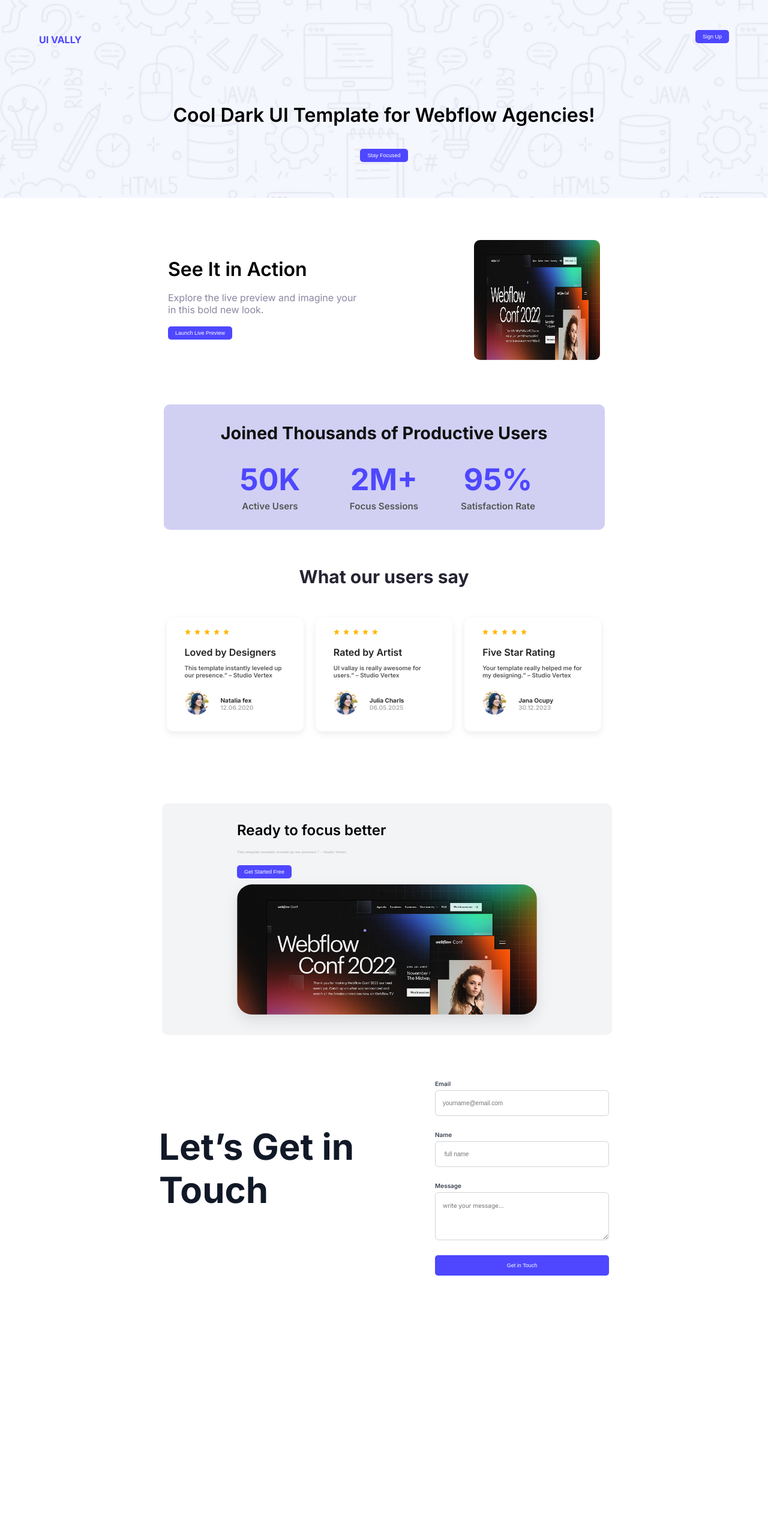
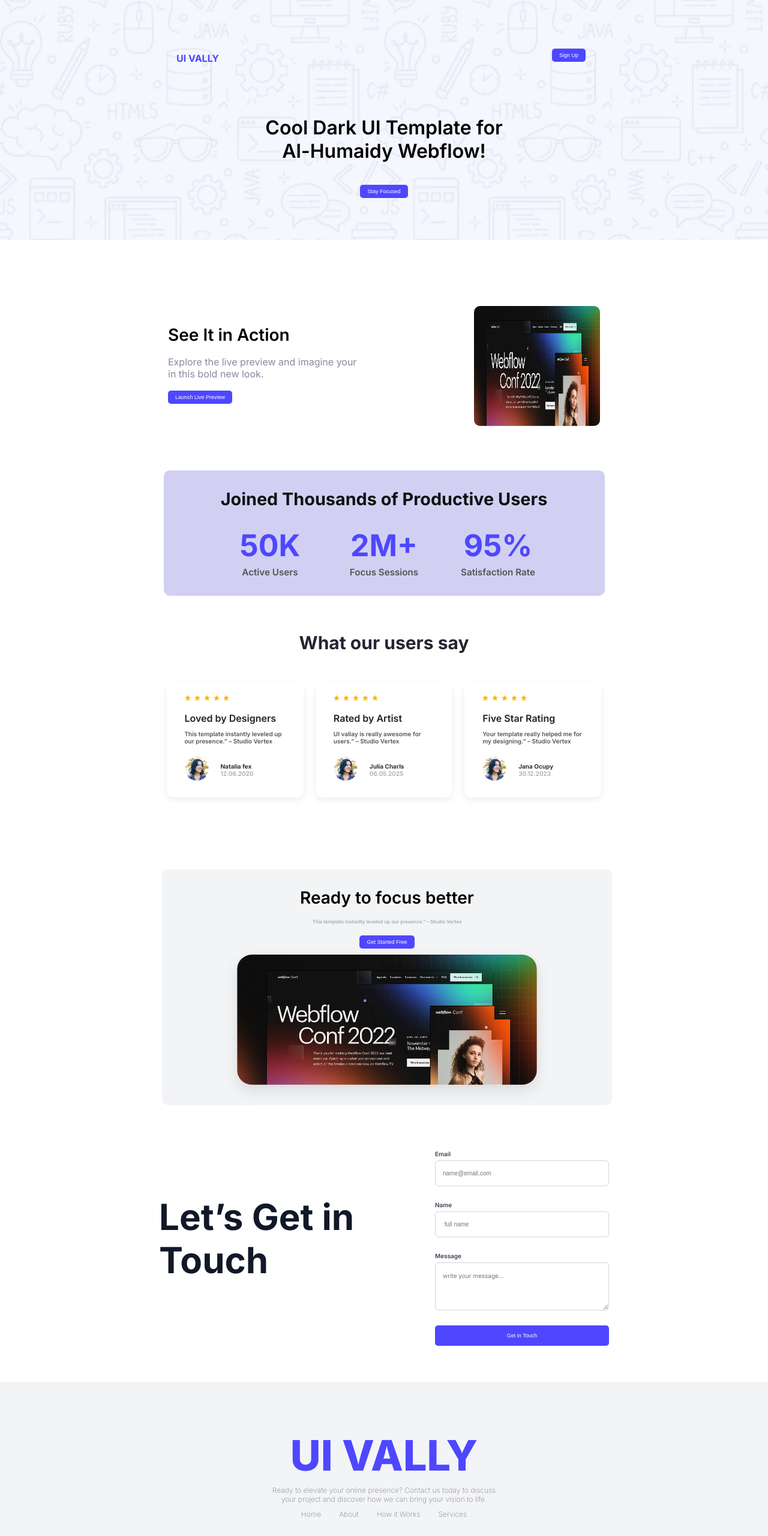
Before and after one commit to humaeidmansur/assignment-one, a plain HTML site: page assignmentone.html in a window 1280 px wide. Shown: the whole page at 60% size. Before the commit the page ends 2186 px from the top, so only its background shows below. Drawn offline with Linux system fonts and the light colour scheme.

Commit message:
added the end section form,footer and finish updating before push

```diff
--- a/assignmentone.html
+++ b/assignmentone.html
@@ -23,15 +23,14 @@
 
 
             <div class="nav">
-                <div class="logo">UI VALLY
+                <div class="logo">UI VALLY</div>
 
-                </div>
-                <button class="btn-primary">Sign Up</button>
+                <button class="btn-primary up">Sign Up</button>
             </div>
 
             <div class="header-title">
-            <h1 class="Focused">Cool Dark UI Template for Webflow Agencies!</h1>
-            <button style ="margin-top: 37px;" class="btn-primary">Stay Focused</button>
+            <h1 class="focused">Cool Dark UI Template for <br>Al-Humaidy Webflow!</h1>
+            <button class="btn-primary spaced">Stay Focused</button>
             </div>
 
         </div>
@@ -228,9 +227,9 @@ This template instantly leveled up our presence.” – Studio Vertex
 
             <label for="Email" class="Email"
             >Email</label>
-                <input type="email"  id= "Email"  placeholder="yourname@email.com">
+                <input type="email"  id= "Email"  placeholder="name@email.com">
 
- <label for="Name" class="Email"
+            <label for="Name" class="Email"
             >Name</label>
                 <input type="name"  id= "Name"  placeholder=" full name "  >
 
@@ -260,6 +259,21 @@ This template instantly leveled up our presence.” – Studio Vertex
 
     <footer>
 
+  <div class="finished">
+
+    <h1 class="end">UI VALLY</h1>
+    <p class="change sub-change">Ready to elevate your online presence? Contact us today to discuss<br>
+     your project and discover how we can bring your vision to life.</p>
+
+  </div>
+
+  <div class="link">
+  <a href="" class="link-design">Home</a>
+  <a href="" class="link-design">About</a>
+  <a href="" class="link-design">How it Works</a>
+  <a href="" class="link-design">Services</a>
+  </div>
+
     </footer>
 
 </body>
--- a/style.css
+++ b/style.css
@@ -1,6 +1,6 @@
 
-.logo,.Focused,.title ,.productive ,.digit, .review-heading ,.name,.review-title,.Date,.skill-description,.touch,.Email,.Message
-{
+.logo,.focused,.title ,.productive ,.digit, .review-heading ,.name,.review-title,.Date,.skill-description,.touch,.Email,.Message
+,.change, .end ,.link-design{
   font-family: "Inter", sans-serif;
   font-optical-sizing: auto;
   font-weight: 600;
@@ -16,30 +16,68 @@
  /* Header */
 
 .header{
-    text-align: center;
-    padding: 50px 20px;
-    background-image: url('B12A01-landing-launchpad/Assets/Hero-bg.png');
-    background-repeat: no-repeat;
-    margin-bottom: 50px;
 
+  background-image: url('B12A01-landing-launchpad/Assets/Hero-bg.png');
+  background-size: cover;
+  background-position: center;
+  background-repeat: no-repeat;
+  height: 400px;
+  width: 100%;
+  display: flex;
+  align-items: center;
+}
+
+.container {
+  width: 90%;
+  max-width: 1200px;
+  margin: 0 auto;
+}
+
+
+
+.spaced{
+  margin-top: 37px;
 }
 
 .logo {
 font-weight: bold;
 font-size: 34;
 color:#4E47FF;
+margin-left: 230px;
+}
+
+.up{
+
+  margin-right: 240px;
+
+}
+
+.nav{
+    display: flex;
+    justify-content: space-between;
+    align-items: center;
+    padding-top: 20px;
+    padding-bottom: 80px;
+
+}
+
+.sign{
+margin-top:300px;
 }
 
 
-
 .header-title{
+    margin-top: 0px;
+    text-align: center;
     gap: 158px;
 }
 
 
-.Focused{
+.focused{
     gap:37px;
     align-items: center;
+    max-width: 700px;
+    margin: 0 auto;
 
 }
 
@@ -60,19 +98,6 @@ main{
     margin: 0 auto;
 }
 
-.nav{
-    display: flex;
-    justify-content: space-between;
-    align-items: center;
-    margin-bottom: 90px;
-    padding-left: 45px;
-    padding-right: 45px;
-
-}
-
-.sign{
-margin-top:300px;
-}
 
 /* container-one */
 
@@ -85,7 +110,7 @@ margin-top:300px;
     margin-top: 0px;
     margin-right: 150px;
     margin-left: 40px;
-    padding-top: 10px;
+    padding-top: 100px;
     padding-left: 200px;
 }
 
@@ -274,7 +299,7 @@ main{
 
 
 .section-four {
-  background-color: #f3f4f6; /* soft gray background */
+  background-color: #f3f4f6;
   padding: 30px 30px;
   border-radius: 10px;
   display: flex;
@@ -284,16 +309,17 @@ main{
   width:750px;
 }
 
-.container-five {
-  width: 800px;
-  margin:0 auto;
-  text-align: left;
+.container-four{
+  text-align:center;
 }
 
+.title {
+  font-size: 28px;
+}
 
 .change{
 
-font-size:7px;
+font-size:8px;
 color: #aaa;
 }
 
@@ -320,6 +346,12 @@ color: #aaa;
 .container-five {
   padding: 60px 20px;
 
+}
+
+.container-five {
+  width: 800px;
+  margin:0 auto;
+  text-align: left;
 }
 
 
@@ -396,3 +428,42 @@ button[type="submit"] {
 button[type="submit"]:hover {
   background-color: #2563eb;
 }
+
+/* footer */
+
+footer{
+  background-color: #f3f4f6;
+  padding: 80px 30px;
+  text-align:center;
+}
+
+.end{
+margin-bottom: 8px;
+font-weight: 800;
+font-size:70px;
+color:#4E47FF;
+}
+.sub-change ,.finished{
+  margin-bottom:10px;
+  font-size:12px;
+  font-weight: 231;
+  color:#8987A1;
+ }
+
+ .link-design{
+font-size:12px;
+color:#8987A1;
+font-weight: 231;
+text-decoration: none;
+transition: color 0.3s;
+ }
+
+ .link-design:hover {
+  color:blue;
+ }
+
+ .link {
+  display: flex;
+  justify-content: center;
+  gap: 30px;
+}
```
